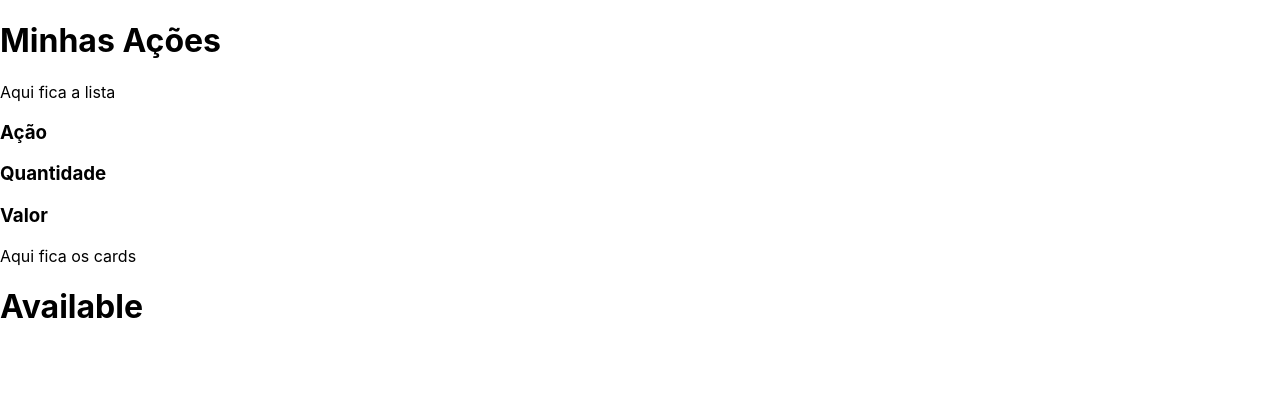
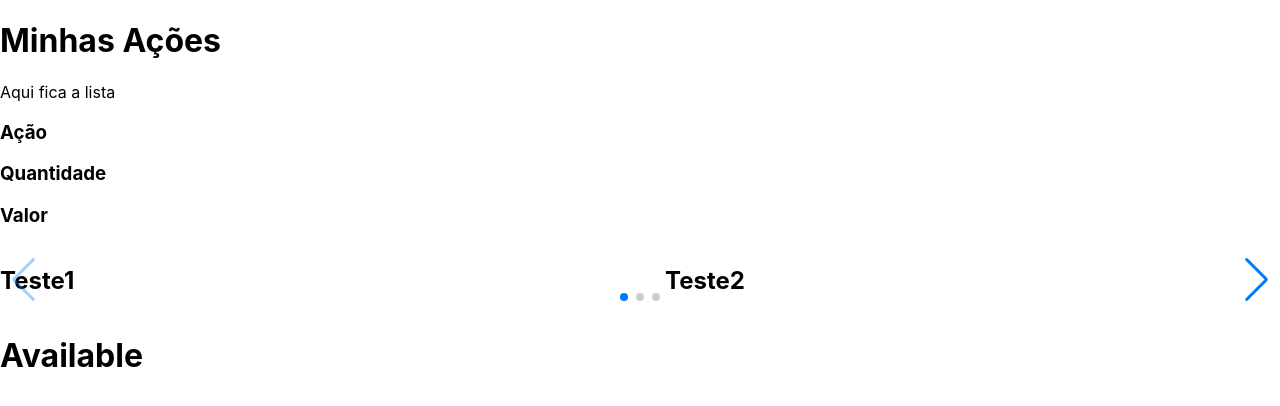
Before and after one commit to Lilian-Azevedo/XP-challenge-lilian-repository, a React (Create React App) app: page /wallet in a window 1280 px wide. Shown: the top 406 px of the page. Built offline with nearby package versions, Linux system fonts and the light colour scheme.

Commit message:
:lipstick: feat: add swiper slides

```diff
--- a/src/components/Card.js
+++ b/src/components/Card.js
@@ -1,10 +1,10 @@
 import React from 'react'
 
-const UserStocks = () => {
+const Card = () => {
   return (
     <div class="portfolio_content grid swiper-slide">
         <h3>Name Action</h3>
-        {/* colocar imagem da empresa*/}
+        {/* colocar imagem da empresa */}
         <div class="portfolio_data">
             <h3 class="portfolio_title">Nome Action</h3>
             <p class="portfolio_description">Quantidade</p>
@@ -18,4 +18,4 @@ const UserStocks = () => {
   )
 }
 
-export default UserStocks;
+export default Card;
--- a/src/components/UserStocks.js
+++ b/src/components/UserStocks.js
@@ -1,4 +1,9 @@
-import React from 'react'
+import React from 'react';
+import { Swiper, SwiperSlide } from 'swiper/react';
+import { Navigation, Pagination, Scrollbar, A11y } from 'swiper';
+import 'swiper/swiper-bundle.min.css';
+import 'swiper/swiper.min.css';
+// import Card from './Card';
 
 const UserStocks = () => {
   return (
@@ -15,10 +20,33 @@ const UserStocks = () => {
             <h3>Valor</h3>
           </div>
         </div>
-        <section>
+        <Swiper
+          modules={[Navigation, Pagination, Scrollbar, A11y]}
+          spaceBetween={50}
+          slidesPerView={2}
+          navigation
+          pagination={{ clickable: true }}>
+          <SwiperSlide>
+            <h1>Teste1</h1>
+            {/* <Card /> */}
+          </SwiperSlide>
+
+            <SwiperSlide>
+                <h1>Teste2</h1>
+            </SwiperSlide>
+
+            <SwiperSlide>
+                <h1>Teste3</h1>
+            </SwiperSlide>
+
+            <SwiperSlide>
+                <h1>Teste</h1>
+            </SwiperSlide>
+        </Swiper>
+        {/* <section>
           <div>
             <div>
-            {/* Fazer um map aqui dentro */}
+            {/* Fazer um map aqui dentro
               <p>Aqui fica os cards</p>
             </div>
           </div>
@@ -30,7 +58,7 @@ const UserStocks = () => {
           </div>
 
           <div class="swiper-pagination" />
-        </section>
+        </section> */}
       </section>
     </div>
   )
```
Also changed, not shown: src/styles/slides.css (added).
